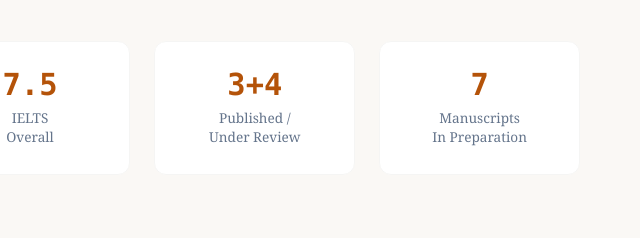
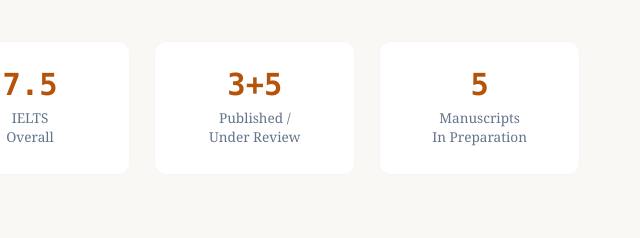
Before and after one commit to mehedix112/Portfolio_Mehedi-Hasan, a plain HTML site: page index.html in a window 1280 px wide. Shown: the part 562-800 px from the top of the page, 610-1250 px from the left. Drawn offline with Linux system fonts and the light colour scheme.

Commit message:
Update index.html

```diff
--- a/index.html
+++ b/index.html
@@ -644,11 +644,11 @@ h4 { font-size: 1.1rem; font-weight: 600; }
         <span class="label">IELTS<br>Overall</span>
       </div>
       <div class="stat-card">
-        <span class="num">3+4</span>
+        <span class="num">3+5</span>
         <span class="label">Published /<br>Under Review</span>
       </div>
       <div class="stat-card">
-        <span class="num">7 </span>
+        <span class="num">5 </span>
         <span class="label">Manuscripts<br>In Preparation</span>
       </div>
     </div>
```
